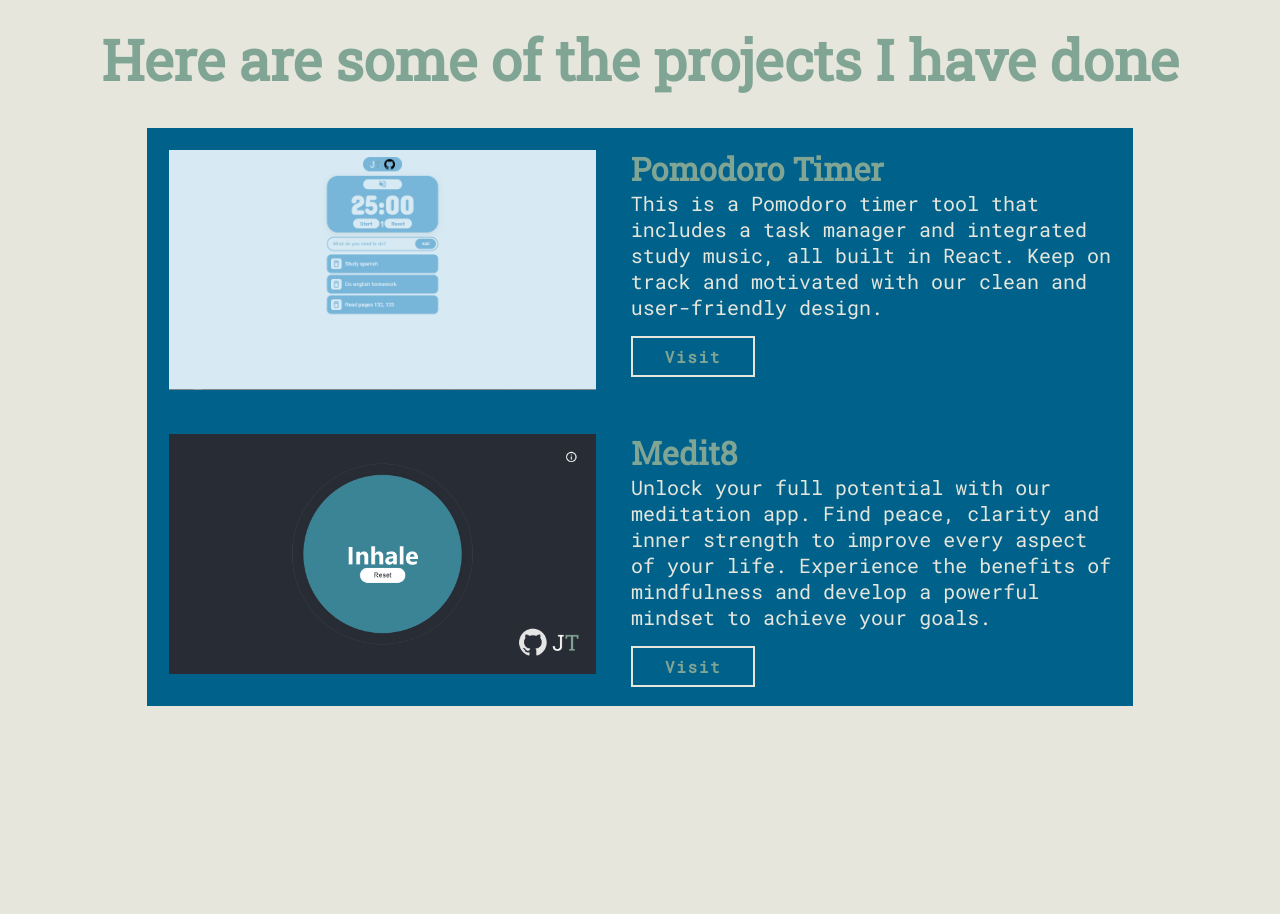
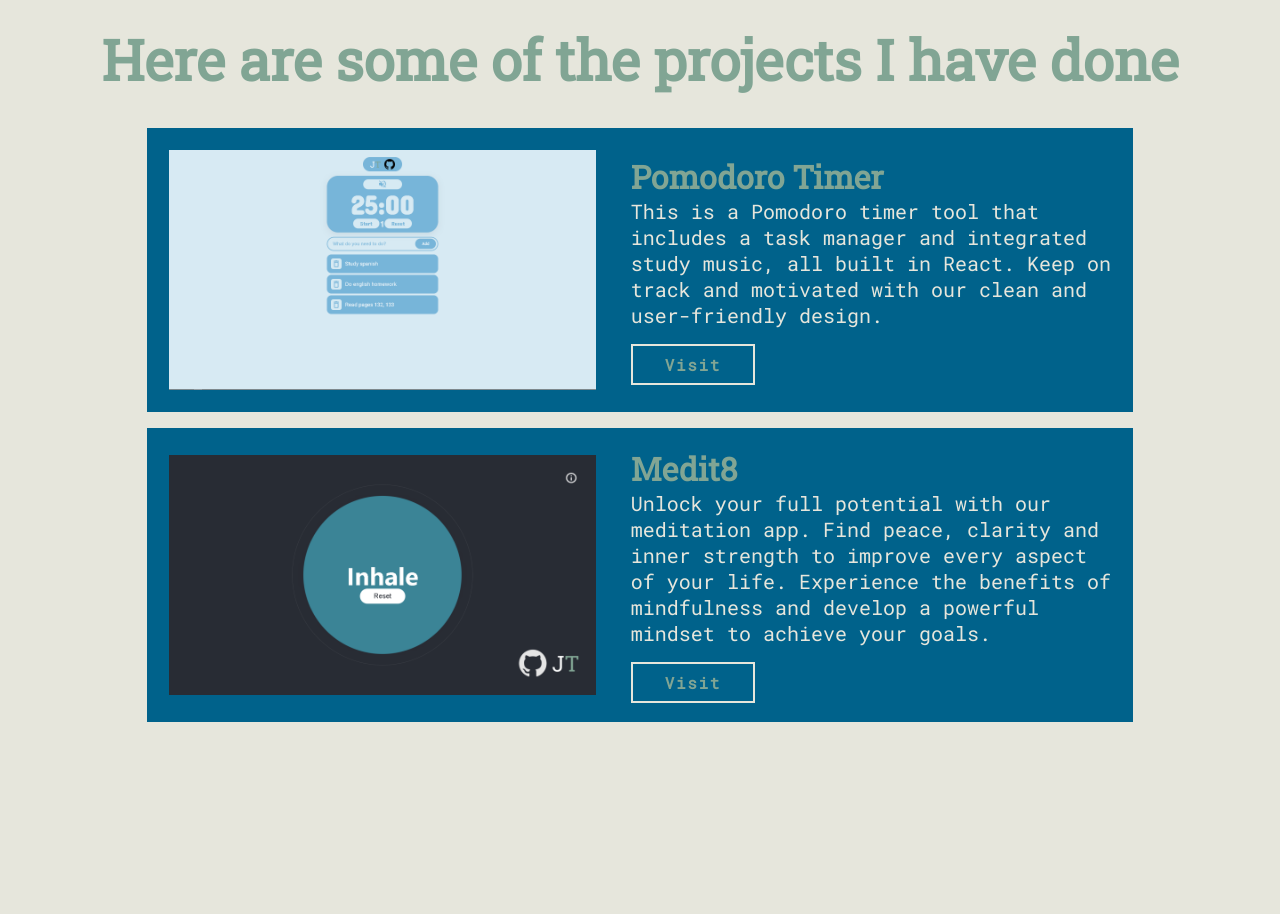
Before and after one commit to jtayped/jtayped.github.io, a React (Create React App) app: page / in a window 1280 px wide. Shown: the part 3240-4154 px from the top of the page. Built offline with nearby package versions, Linux system fonts and the light colour scheme.

Commit message:
sizing and alignment issues

```diff
--- a/src/components/projectItem/ProjectItem.jsx
+++ b/src/components/projectItem/ProjectItem.jsx
@@ -6,9 +6,8 @@ const ProjectItem = (props) => {
     <motion.li
       className="project-item"
       viewport={{ once: true }}
-      initial={{ y: 200, opacity: 0 }}
+      initial={{ opacity: 0 }}
       whileInView={{
-        y: 0,
         opacity: 1,
         transition: {
           delay: props.index * 0.2,
--- a/src/components/projectItem/projectItem.css
+++ b/src/components/projectItem/projectItem.css
@@ -1,6 +1,7 @@
 .project-item {
   display: flex;
   flex-direction: row;
+  align-items: center;
   gap: 1rem;
   background-color: var(--filler-color);
   border: 11px solid var(--filler-color);
--- a/src/containers/projects/projects.css
+++ b/src/containers/projects/projects.css
@@ -18,6 +18,7 @@
   flex-direction: column;
   justify-content: center;
   align-items: flex-start;
+  gap: 1rem;
 }
 
 @media screen and (max-width: 480px) {
```
Also changed, not shown: src/assets/projects/Medit8.png.
